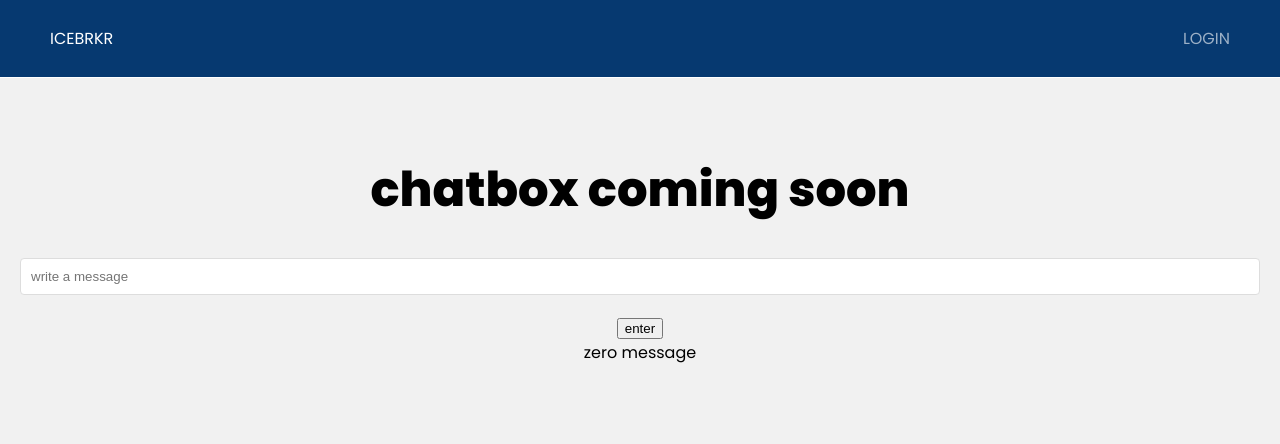
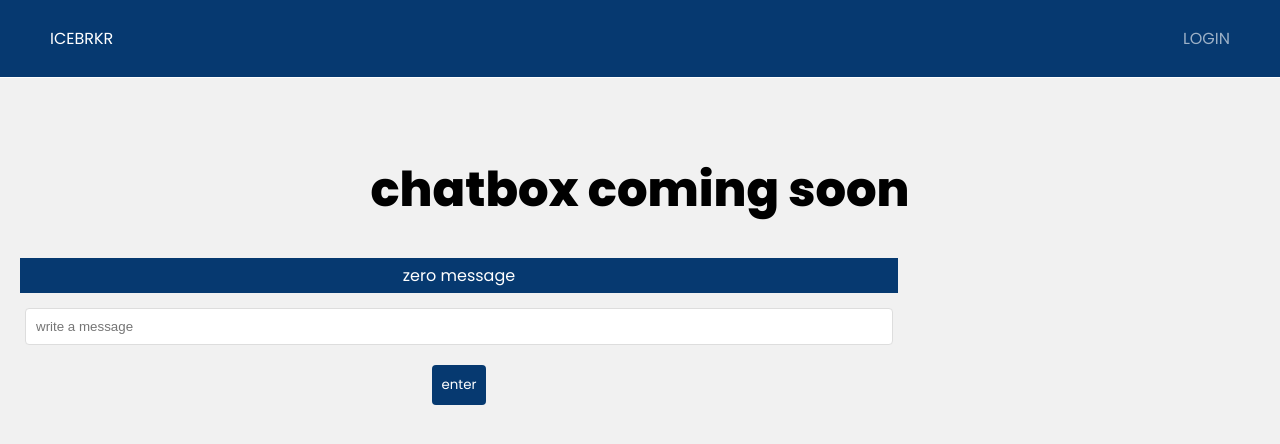
Before and after one commit to crystalkhem/ICEBRKR, a React (Create React App) app in the folder frontend/: page /chat in a window 1280 px wide. Shown: the top 444 px of the page. Built offline with nearby package versions, Linux system fonts and the light colour scheme; no server answers.

Commit message:
basic css of chat for visibility

```diff
--- a/frontend/src/pages/Chat.js
+++ b/frontend/src/pages/Chat.js
@@ -1,8 +1,11 @@
 import io from 'socket.io-client'
 import { useEffect, useState } from 'react'
 import { useAuthContext } from '../hooks/useAuthContext'
+import './chat.css'
 
 const socket = io.connect('http://localhost:4000/')
+
+const messageForm = document.getElementById('send-container')
 
 const Chat = () => {
     const { user } = useAuthContext();
@@ -13,20 +16,32 @@ const Chat = () => {
         socket.emit('send_message', user.firstName + ': ' + inputmsg)
     }
 
-    useEffect(() => {
         socket.on('get_message', data => {
             setOutputMsg(data)
         })
-    })
 
     return(
     <div className="chatbox"><h1>chatbox coming soon</h1>
+
+    <div className="message-container">{outputmsg}</div>
+    <form id="send-container">
+
+
+
+    <div className="typing">
     <input type='text' onChange={(event) => setMsg(event.target.value)} placeholder="write a message"></input>
-    <button onClick={sendMessage}>enter</button>
-    <br />{outputmsg}
+
+    <button onClick={sendMessage}>enter</button></div></form>
+
+
+
+    <br />
     </div>
     )
 }
 
 
 export default Chat
+
+//socket.emit = sends messages. 1st parameter = type of message
+//socket.on = receives messages of 1st parameter
--- /dev/null
+++ b/frontend/src/pages/chat.css
@@ -0,0 +1,13 @@
+.message-container {
+    width: 70%;
+    padding: 5px;
+    background-color: #063970;
+    color: white;
+    align-content: center;
+}
+
+.typing {
+    width: 70%;
+    padding: 5px;
+    align-content: center;
+}
```
